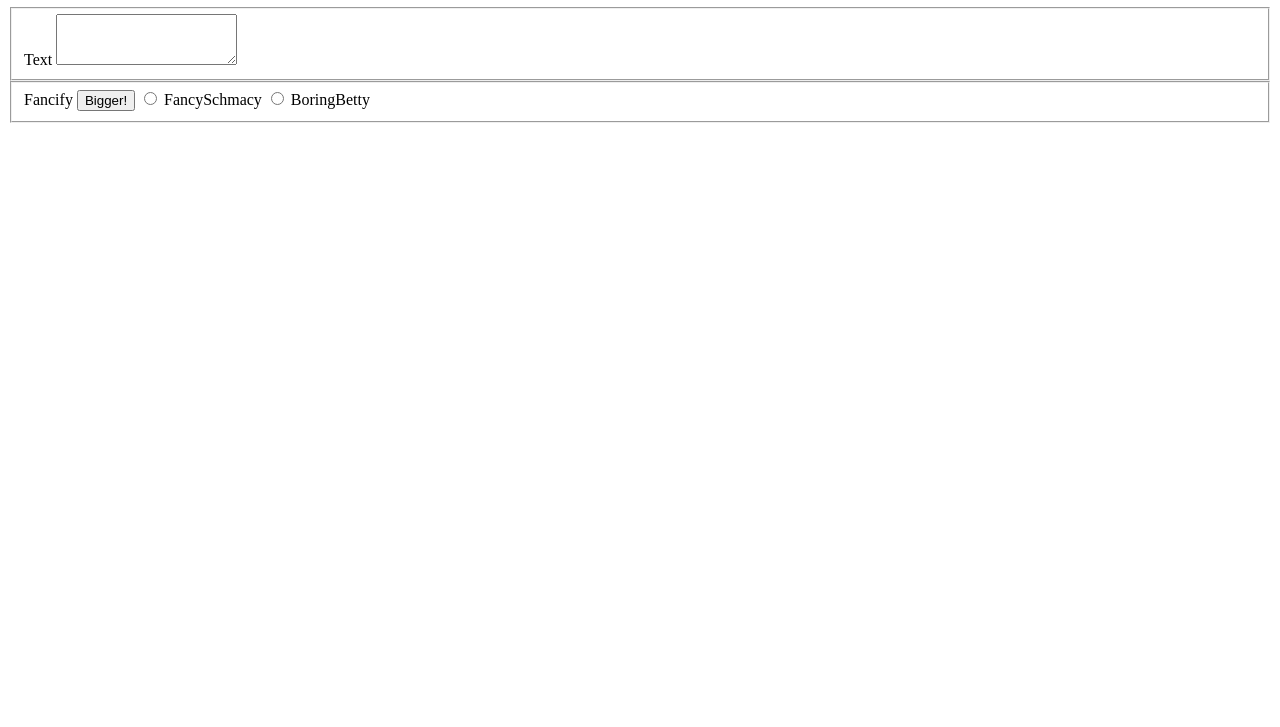
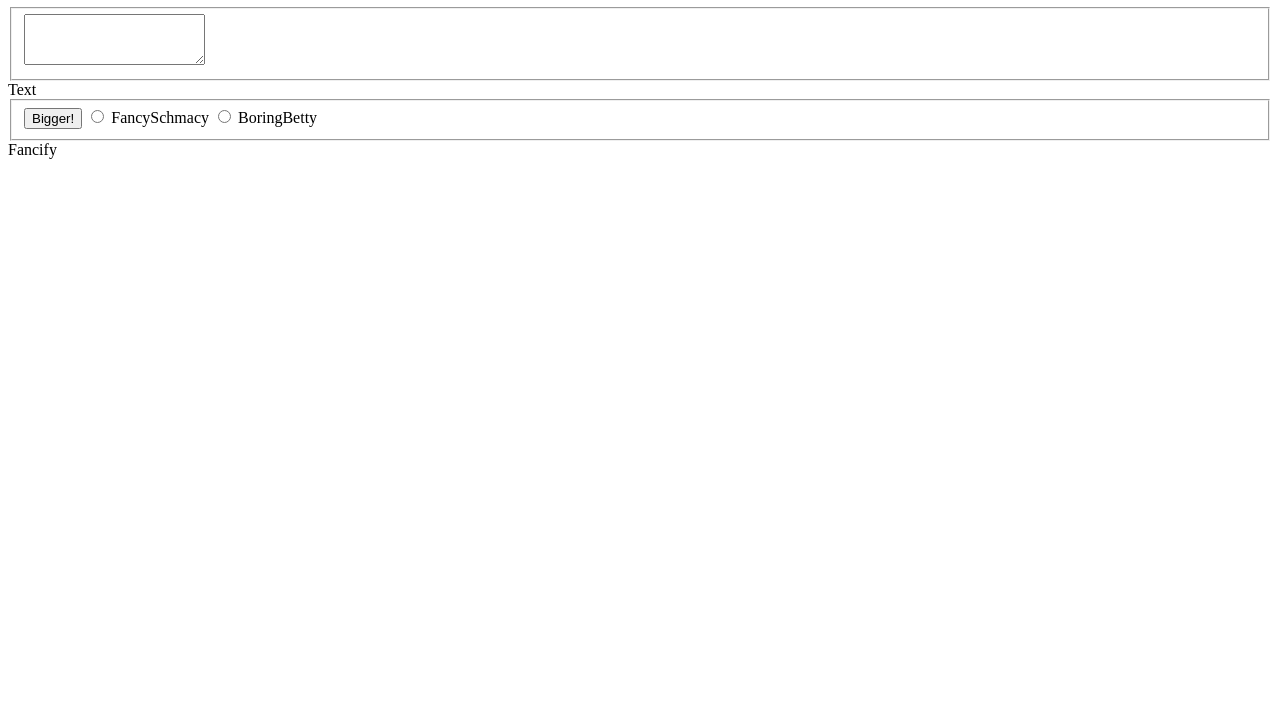
Before and after one commit to castilan/FunWithJavascript-Website, a plain HTML site: page index.html in a window 1280 px wide. Shown: the part 73-800 px from the top of the page. Drawn offline with Linux system fonts and the light colour scheme.

Commit message:
fixed label error

```diff
--- a/index.html
+++ b/index.html
@@ -11,12 +11,12 @@
 		<h1>Fancify my Text</h1>
 
 		<fieldset id="text">
-			<label for="text">Text</label>
+
 			<textarea id="innerText" rows="3" columns="30"></textarea>
-		</fieldset>
+		</fieldset><label for="text">Text</label>
 
 		<fieldset id="fancify">
-			<label for="fancify">Fancify</label>
+
 
 			<button id="biggerButton">Bigger!</button>
 			<input type="radio" id="fancyButton">
@@ -24,6 +24,6 @@
 			<input type="radio" id="boringButton">
 			<label for="boringButton">BoringBetty</label>
 
-		</fieldset>
+		</fieldset><label for="fancify">Fancify</label>
 	</body>
 </html>
```
